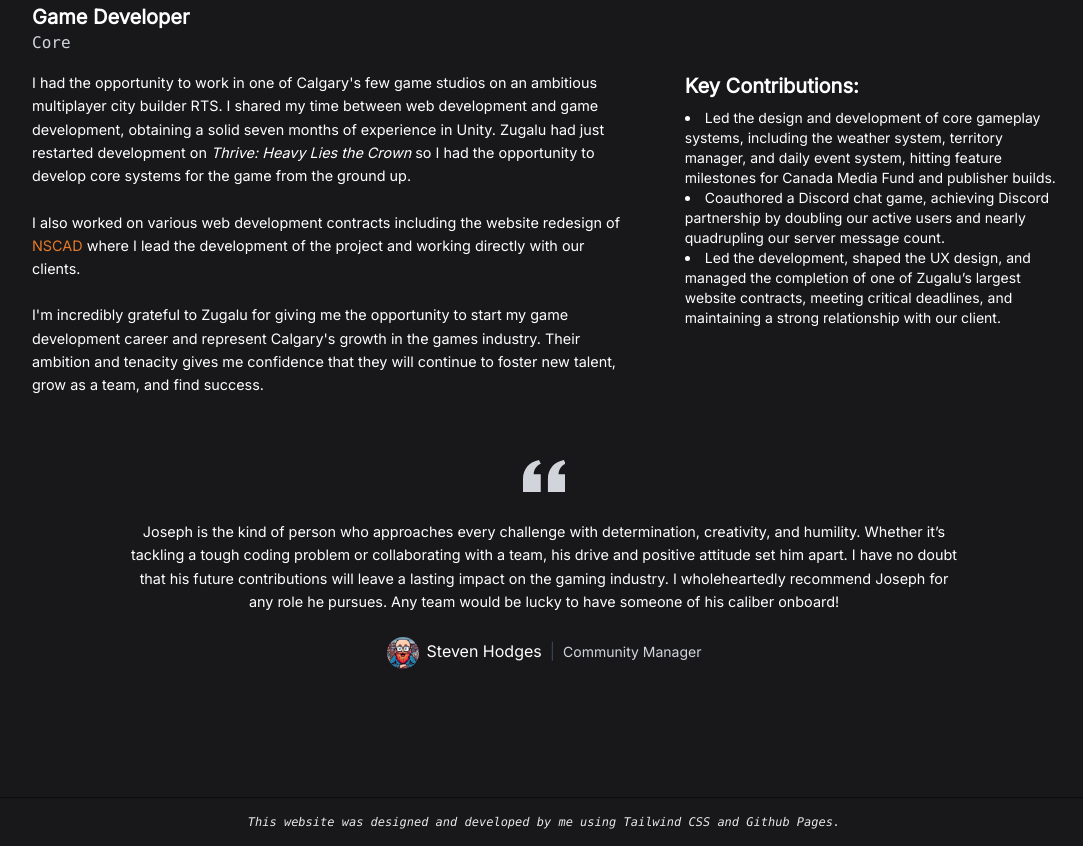
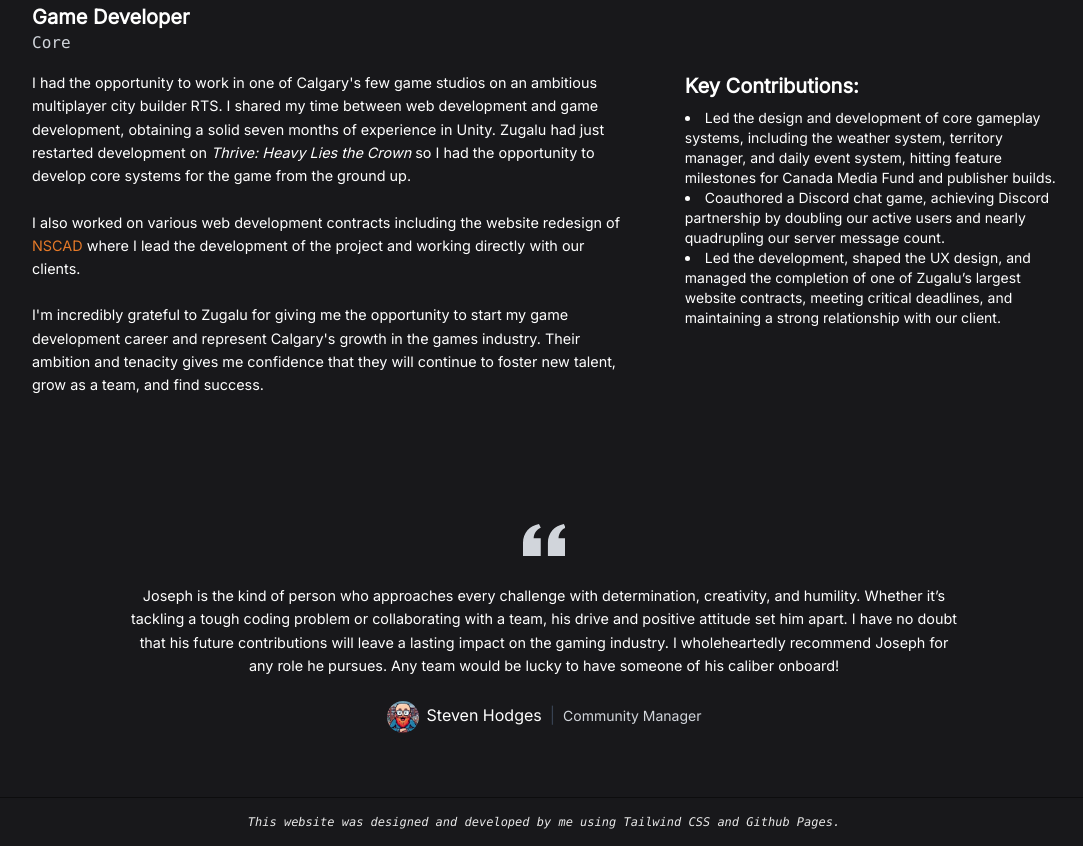
Before and after one commit to jragorospe/personal-portfolio-website, a website: page index.html in a window 1280 px wide. Shown: the part 2710-3556 px from the top of the page, without its empty margins (96-1179 px from the left). Drawn offline with Linux system fonts and the light colour scheme.

Commit message:
changed padding

```diff
--- a/index.html
+++ b/index.html
@@ -271,7 +271,7 @@
             </div>
         </div>
 
-        <section class="flex items-center px-6 pb-32 mx-auto text-center md:max-w-4xl">
+        <section class="flex items-center px-6 py-16 mx-auto text-center md:max-w-4xl">
             <div class="slider mx-2">
                 <div id="slide-1" class="paragraph">
                     <svg class="h-12 mx-auto mb-3 text-gray-300" viewBox="0 0 24 27" fill="none" xmlns="http://www.w3.org/2000/svg">
```
